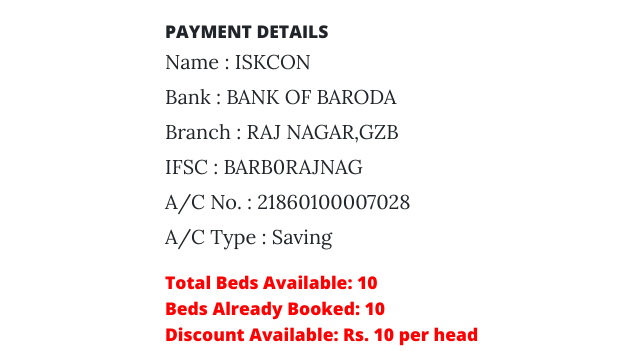
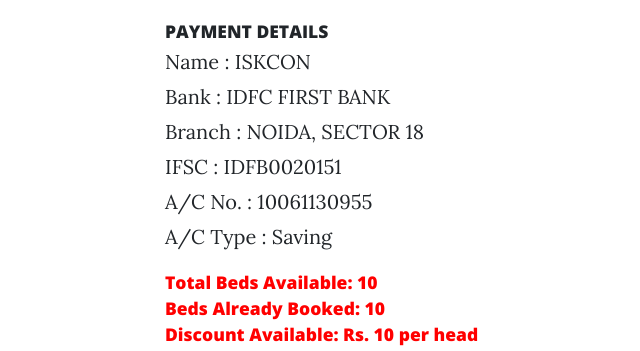
Before and after one commit to laveen01/sp-3c_yatra-1, a Flask app: template templates/do_booking.html in a window 1280 px wide. Shown: the part 1040-1391 px from the top of the page, without its empty margins (110-750 px from the left). Run offline with Flask 2, Linux system fonts and the light colour scheme; tables that the repository leaves empty hold one stand-in row (values such as "Sample post"); the template is opened without the code that fills it: values that come from a table or form of the project are taken from there, most other values are stand-ins (such as "Sample title", 1, 10 or a date in 2020); some libraries are stand-ins or nearby versions.

Commit message:
Update do_booking.html

```diff
--- a/templates/do_booking.html
+++ b/templates/do_booking.html
@@ -38,10 +38,10 @@
               <!--            Payment details-->
           <h3>PAYMENT DETAILS</h3>
           <p style="margin: 5px 0;">Name : ISKCON</p>
-          <p style="margin: 5px 0;">Bank : BANK OF BARODA</p>
-          <p style="margin: 5px 0;">Branch : RAJ NAGAR,GZB</p>
-          <p style="margin: 5px 0;">IFSC : BARB0RAJNAG</p>
-          <p style="margin: 5px 0;">A/C No. : 21860100007028</p>
+          <p style="margin: 5px 0;">Bank : IDFC FIRST BANK</p>
+          <p style="margin: 5px 0;">Branch : NOIDA, SECTOR 18</p>
+          <p style="margin: 5px 0;">IFSC : IDFB0020151</p>
+          <p style="margin: 5px 0;">A/C No. : 10061130955</p>
           <p style="margin: 5px 0 20px;">A/C Type : Saving</p>
 
           {% if hotel == 'Naklank Building 1' or hotel == 'Naklank Building 2' %}
```
